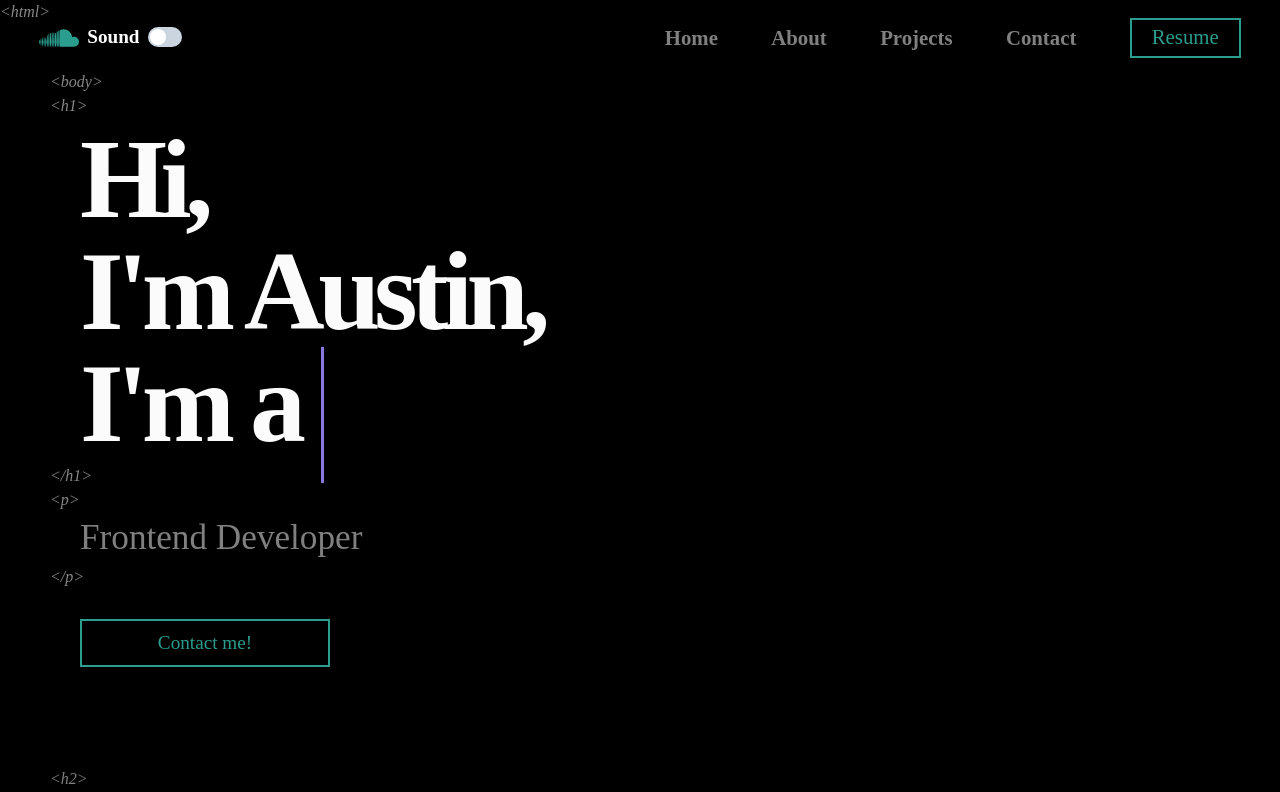
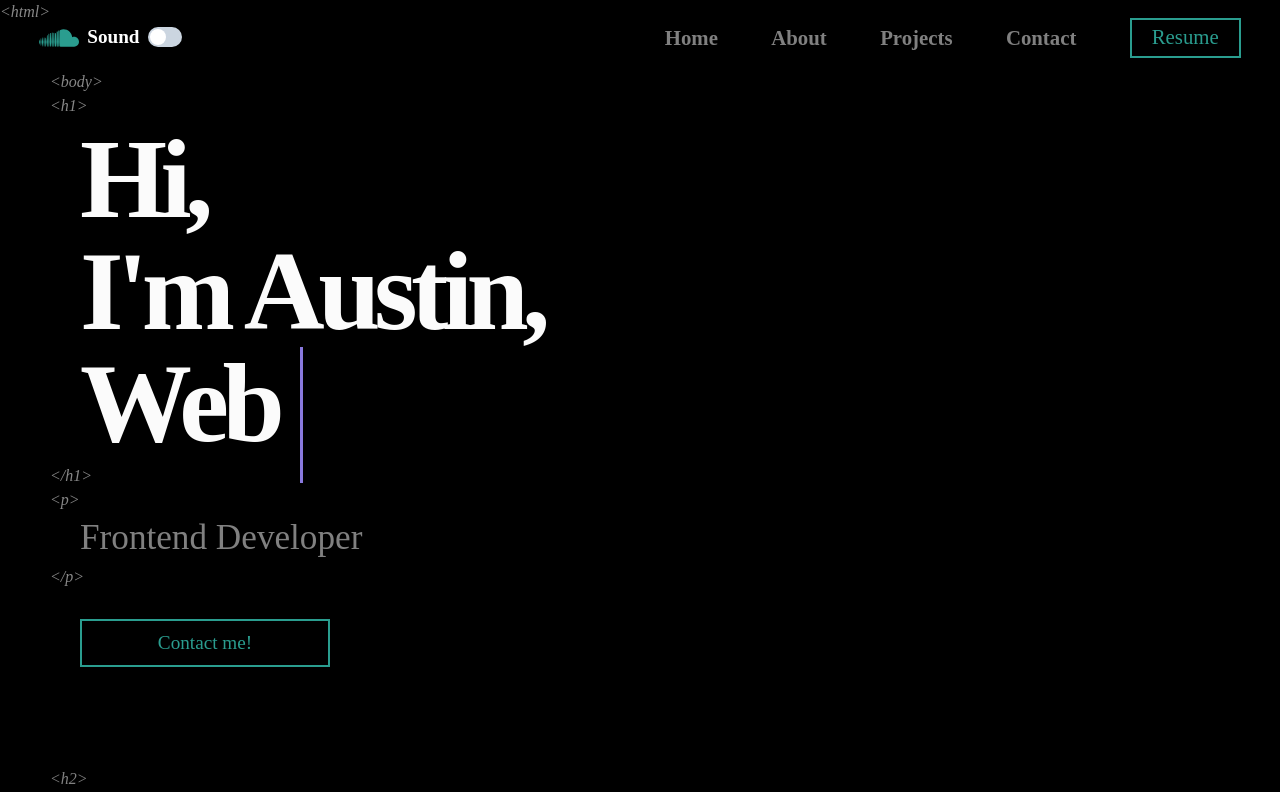
Before and after one commit to Austin7443/Austin-Portfolio, a React (Create React App) app: page / in a window 1280 px wide. Shown: the top 792 px of the page. Built offline with nearby package versions, Linux system fonts and the light colour scheme.

Commit message:
adjustments

```diff
--- a/src/components/Intro.js
+++ b/src/components/Intro.js
@@ -20,7 +20,7 @@ export const Intro = ({ marginLeft, color }) => {
         >
           {"<body>"}
         </Text>
-        <Text fontStyle="italic" fontSize={"1rem"} color={"#878787"}>
+        <Text fontStyle="italic" fontSize={"1rem"} color={"#878787"} pt={["20px", "20px", "0"]}>
           {"<h1>"}
         </Text>
         <Stack
@@ -36,7 +36,7 @@ export const Intro = ({ marginLeft, color }) => {
             <Text>Hi,</Text>
             <Text>I'm Austin,</Text>
             <Text>
-              I'm a{" "}
+              Web{" "}
               <Box as="span" id="me" color={secondary} className="ani">
                 Developer.
               </Box>
@@ -60,7 +60,7 @@ export const Intro = ({ marginLeft, color }) => {
         <Text fontStyle="italic" fontSize={"1rem"} color={"#878787"}>
           {"</p>"}
         </Text>
-        <Flex justify={["center", "flex-start", "flex-start"]}>
+        <Flex justify={[ "flex-start", "flex-start"]}>
           <Button
             id="button"
             aria-label="Contact me"
@@ -72,7 +72,7 @@ export const Intro = ({ marginLeft, color }) => {
             bg={"transparent"}
             mt={"30px"}
             mb={["100px"]}
-            ml={[0, 0, marginLeft]}
+            ml={[ marginLeft]}
             size={"lg"}
             w={"250px"}
             zIndex={20}
```
